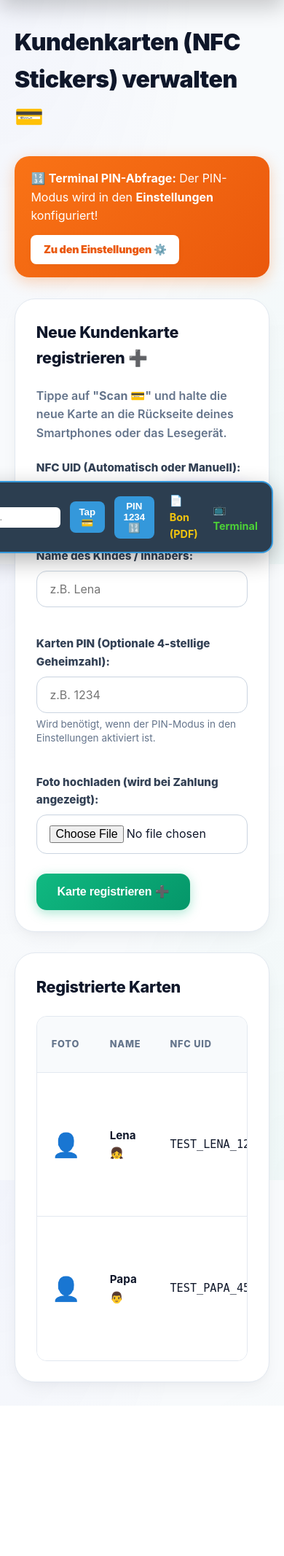
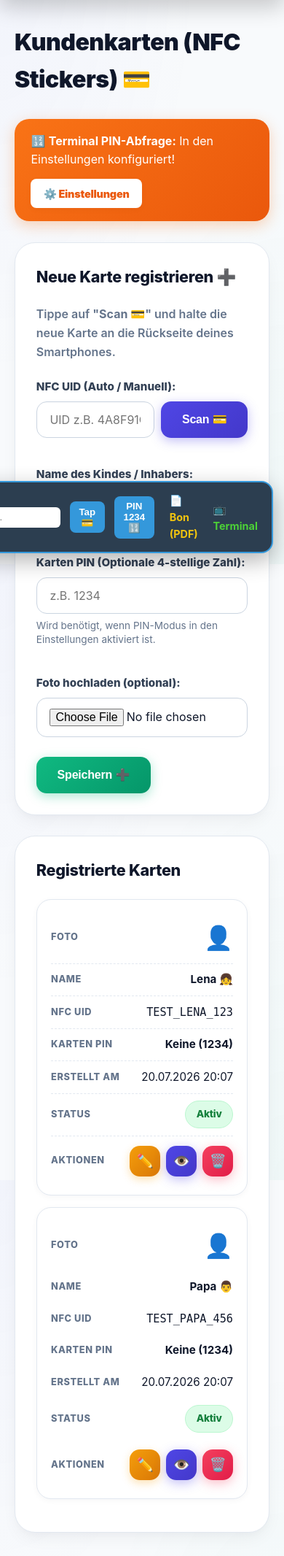
Before and after one commit to Ayakashi97/kids-supermarket, a Flask app: template app/templates/admin/cards.html in a window 390 px wide. Shown: the part 71-2203 px from the top of the page at 73% size. Before the commit the page ends 1983 px from the top, so only its background shows below. Run offline with Flask 3, Linux system fonts and the light colour scheme; the template is opened without the code that fills it: values that come from a table or form of the project are taken from there, others are empty; some libraries are stand-ins or nearby versions.

Commit message:
style(admin): transform tables into mobile card views and replace text buttons with compact icon buttons

```diff
--- a/app/static/css/admin.css
+++ b/app/static/css/admin.css
@@ -481,12 +481,84 @@ body {
     color: white;
 }
 
+.btn-warning {
+    background: linear-gradient(135deg, #f59e0b 0%, #d97706 100%);
+    color: white;
+    box-shadow: 0 4px 12px rgba(245, 158, 11, 0.3);
+}
+
 .btn-sm {
     padding: 0.55rem 1.1rem;
     font-size: 0.9rem;
     min-height: 40px;
     border-radius: var(--radius-sm);
 }
+
+.btn-icon {
+    width: 42px;
+    height: 42px;
+    min-height: 42px;
+    padding: 0;
+    border-radius: var(--radius-md);
+    font-size: 1.15rem;
+    display: inline-flex;
+    align-items: center;
+    justify-content: center;
+}
+
+@media (max-width: 680px) {
+    .table-responsive {
+        border: none;
+        overflow-x: visible;
+    }
+
+    .admin-table,
+    .admin-table thead,
+    .admin-table tbody,
+    .admin-table th,
+    .admin-table td,
+    .admin-table tr {
+        display: block;
+    }
+
+    .admin-table thead {
+        display: none;
+    }
+
+    .admin-table tbody tr {
+        background: #ffffff;
+        border: 1.5px solid var(--admin-border);
+        border-radius: var(--radius-lg);
+        margin-bottom: 1rem;
+        padding: 1rem 1.2rem;
+        box-shadow: var(--shadow-sm);
+    }
+
+    .admin-table td {
+        display: flex;
+        justify-content: space-between;
+        align-items: center;
+        padding: 0.6rem 0;
+        border-bottom: 1px dashed var(--admin-border);
+        font-size: 0.95rem;
+    }
+
+    .admin-table td:last-child {
+        border-bottom: none;
+        padding-top: 0.8rem;
+    }
+
+    .admin-table td::before {
+        content: attr(data-label);
+        font-weight: 800;
+        color: var(--admin-muted);
+        font-size: 0.8rem;
+        text-transform: uppercase;
+        letter-spacing: 0.6px;
+        margin-right: 0.5rem;
+    }
+}
+
 
 .action-buttons {
     display: flex;
--- a/app/templates/admin/cards.html
+++ b/app/templates/admin/cards.html
@@ -5,24 +5,24 @@
 
 {% block admin_content %}
 <div class="page-title-row">
-    <h2>Kundenkarten (NFC Stickers) verwalten 💳</h2>
+    <h2>Kundenkarten (NFC Stickers) 💳</h2>
 </div>
 
 <div style="background: linear-gradient(135deg, #f97316 0%, #ea580c 100%); color: white; padding: 1.1rem 1.4rem; border-radius: var(--radius-lg); margin-bottom: 1.8rem; display: flex; justify-content: space-between; align-items: center; flex-wrap: wrap; gap: 0.8rem; box-shadow: 0 6px 20px rgba(249, 115, 22, 0.3);">
-    <span>🔢 <strong>Terminal PIN-Abfrage:</strong> Der PIN-Modus wird in den <strong>Einstellungen</strong> konfiguriert!</span>
-    <a href="{{ url_for('admin.settings') }}" class="btn btn-sm" style="background: white; color: #ea580c; font-weight: 900; text-decoration: none;">Zu den Einstellungen ⚙️</a>
+    <span>🔢 <strong>Terminal PIN-Abfrage:</strong> In den Einstellungen konfiguriert!</span>
+    <a href="{{ url_for('admin.settings') }}" class="btn btn-sm" style="background: white; color: #ea580c; font-weight: 900; text-decoration: none;">⚙️ Einstellungen</a>
 </div>
 
 <div class="admin-card">
-    <h3>Neue Kundenkarte registrieren ➕</h3>
+    <h3>Neue Karte registrieren ➕</h3>
     <p style="color: var(--admin-muted); margin-bottom: 1.4rem; font-weight: 600;">
-        Tippe auf <strong>"Scan 💳"</strong> und halte die neue Karte an die Rückseite deines Smartphones oder das Lesegerät.
+        Tippe auf <strong>"Scan 💳"</strong> und halte die neue Karte an die Rückseite deines Smartphones.
     </p>
 
     <form method="POST" enctype="multipart/form-data">
         <div class="form-grid">
             <div class="form-group">
-                <label for="nfc_uid">NFC UID (Automatisch oder Manuell):</label>
+                <label for="nfc_uid">NFC UID (Auto / Manuell):</label>
                 <div style="display: flex; gap: 0.6rem;">
                     <input type="text" id="nfc_uid" name="nfc_uid" placeholder="UID z.B. 4A8F91C2 oder Lena123" required>
                     <button type="button" class="btn btn-primary" id="scanBtn" style="white-space: nowrap;">Scan 💳</button>
@@ -35,18 +35,18 @@
             </div>
 
             <div class="form-group">
-                <label for="pin">Karten PIN (Optionale 4-stellige Geheimzahl):</label>
+                <label for="pin">Karten PIN (Optionale 4-stellige Zahl):</label>
                 <input type="text" id="pin" name="pin" maxlength="4" placeholder="z.B. 1234">
-                <small>Wird benötigt, wenn der PIN-Modus in den Einstellungen aktiviert ist.</small>
+                <small>Wird benötigt, wenn PIN-Modus in den Einstellungen aktiviert ist.</small>
             </div>
 
             <div class="form-group">
-                <label for="photo_file">Foto hochladen (wird bei Zahlung angezeigt):</label>
+                <label for="photo_file">Foto hochladen (optional):</label>
                 <input type="file" id="photo_file" name="photo_file" accept="image/*">
             </div>
         </div>
 
-        <button type="submit" class="btn btn-success" style="margin-top: 0.5rem;">Karte registrieren ➕</button>
+        <button type="submit" class="btn btn-success" style="margin-top: 0.5rem;">Speichern ➕</button>
     </form>
 </div>
 
@@ -68,31 +68,31 @@
             <tbody>
                 {% for c in cards %}
                 <tr>
-                    <td>
+                    <td data-label="Foto">
                         {% if c.image_path %}
                             <img src="{{ url_for('static', filename=c.image_path) }}" class="img-preview" alt="{{ c.name }}">
                         {% else %}
                             <span style="font-size: 2rem;">👤</span>
                         {% endif %}
                     </td>
-                    <td><strong>{{ c.name }}</strong></td>
-                    <td><code>{{ c.nfc_uid }}</code></td>
-                    <td><strong>{{ c.pin if c.pin else 'Keine (1234)' }}</strong></td>
-                    <td>{{ c.created_at.strftime('%d.%m.%Y %H:%M') if c.created_at else '-' }}</td>
-                    <td>
+                    <td data-label="Name"><strong>{{ c.name }}</strong></td>
+                    <td data-label="NFC UID"><code>{{ c.nfc_uid }}</code></td>
+                    <td data-label="Karten PIN"><strong>{{ c.pin if c.pin else 'Keine (1234)' }}</strong></td>
+                    <td data-label="Erstellt am">{{ c.created_at.strftime('%d.%m.%Y %H:%M') if c.created_at else '-' }}</td>
+                    <td data-label="Status">
                         {% if c.is_active %}
                             <span class="badge badge-success">Aktiv</span>
                         {% else %}
                             <span class="badge badge-secondary">Inaktiv</span>
                         {% endif %}
                     </td>
-                    <td>
+                    <td data-label="Aktionen">
                         <div class="action-buttons">
-                            <a href="{{ url_for('admin.edit_card', card_id=c.id) }}" class="btn btn-sm" style="background: linear-gradient(135deg, #f59e0b 0%, #d97706 100%); color: white; box-shadow: 0 4px 10px rgba(245, 158, 11, 0.3);">Bearbeiten ✏️</a>
-                            <a href="{{ url_for('admin.toggle_card', card_id=c.id) }}" class="btn btn-sm btn-primary">
-                                {% if c.is_active %}Deaktivieren{% else %}Aktivieren{% endif %}
+                            <a href="{{ url_for('admin.edit_card', card_id=c.id) }}" class="btn btn-icon btn-warning" title="Bearbeiten">✏️</a>
+                            <a href="{{ url_for('admin.toggle_card', card_id=c.id) }}" class="btn btn-icon btn-primary" title="{% if c.is_active %}Deaktivieren{% else %}Aktivieren{% endif %}">
+                                {% if c.is_active %}👁️{% else %}🙈{% endif %}
                             </a>
-                            <a href="{{ url_for('admin.delete_card', card_id=c.id) }}" class="btn btn-sm btn-danger" onclick="return confirm('Karte wirklich löschen?');">Löschen 🗑️</a>
+                            <a href="{{ url_for('admin.delete_card', card_id=c.id) }}" class="btn btn-icon btn-danger" title="Löschen" onclick="return confirm('Karte wirklich löschen?');">🗑️</a>
                         </div>
                     </td>
                 </tr>
@@ -117,7 +117,7 @@ document.addEventListener("DOMContentLoaded", () => {
 
     scanBtn.addEventListener("click", async () => {
         scanBtn.disabled = true;
-        scanBtn.textContent = "Warte auf Karte... 📱";
+        scanBtn.textContent = "Warte... 📱";
 
         socket.emit("start_registration");
 
--- a/app/templates/admin/edit_card.html
+++ b/app/templates/admin/edit_card.html
@@ -39,9 +39,9 @@
             <input type="file" id="photo_file" name="photo_file" accept="image/*">
         </div>
 
-        <div style="display: flex; gap: 1rem; margin-top: 1.5rem; flex-wrap: wrap;">
-            <button type="submit" class="btn btn-success">Änderungen speichern 💾</button>
-            <a href="{{ url_for('admin.cards') }}" class="btn btn-secondary">Abbrechen</a>
+        <div style="display: flex; gap: 0.8rem; margin-top: 1.5rem; flex-wrap: wrap;">
+            <button type="submit" class="btn btn-success">💾 Speichern</button>
+            <a href="{{ url_for('admin.cards') }}" class="btn btn-secondary">❌ Abbrechen</a>
         </div>
     </form>
 </div>
--- a/app/templates/admin/edit_category.html
+++ b/app/templates/admin/edit_category.html
@@ -28,9 +28,9 @@
             <input type="number" id="sort_order" name="sort_order" value="{{ category.sort_order }}">
         </div>
 
-        <div style="display: flex; gap: 1rem; margin-top: 1.5rem; flex-wrap: wrap;">
-            <button type="submit" class="btn btn-success">Änderungen speichern 💾</button>
-            <a href="{{ url_for('admin.categories') }}" class="btn btn-secondary">Abbrechen</a>
+        <div style="display: flex; gap: 0.8rem; margin-top: 1.5rem; flex-wrap: wrap;">
+            <button type="submit" class="btn btn-success">💾 Speichern</button>
+            <a href="{{ url_for('admin.categories') }}" class="btn btn-secondary">❌ Abbrechen</a>
         </div>
     </form>
 </div>
--- a/app/templates/admin/edit_product.html
+++ b/app/templates/admin/edit_product.html
@@ -47,9 +47,9 @@
             <input type="file" id="image_file" name="image_file" accept="image/*">
         </div>
 
-        <div style="display: flex; gap: 1rem; margin-top: 1.5rem; flex-wrap: wrap;">
-            <button type="submit" class="btn btn-success">Änderungen speichern 💾</button>
-            <a href="{{ url_for('admin.products') }}" class="btn btn-secondary">Abbrechen</a>
+        <div style="display: flex; gap: 0.8rem; margin-top: 1.5rem; flex-wrap: wrap;">
+            <button type="submit" class="btn btn-success">💾 Speichern</button>
+            <a href="{{ url_for('admin.products') }}" class="btn btn-secondary">❌ Abbrechen</a>
         </div>
     </form>
 </div>
```
Also changed, not shown: app/templates/admin/categories.html (+11 -11 lines), app/templates/admin/dashboard.html (+9 -9 lines), app/templates/admin/products.html (+12 -12 lines), app/templates/admin/transactions.html (+9 -9 lines).
